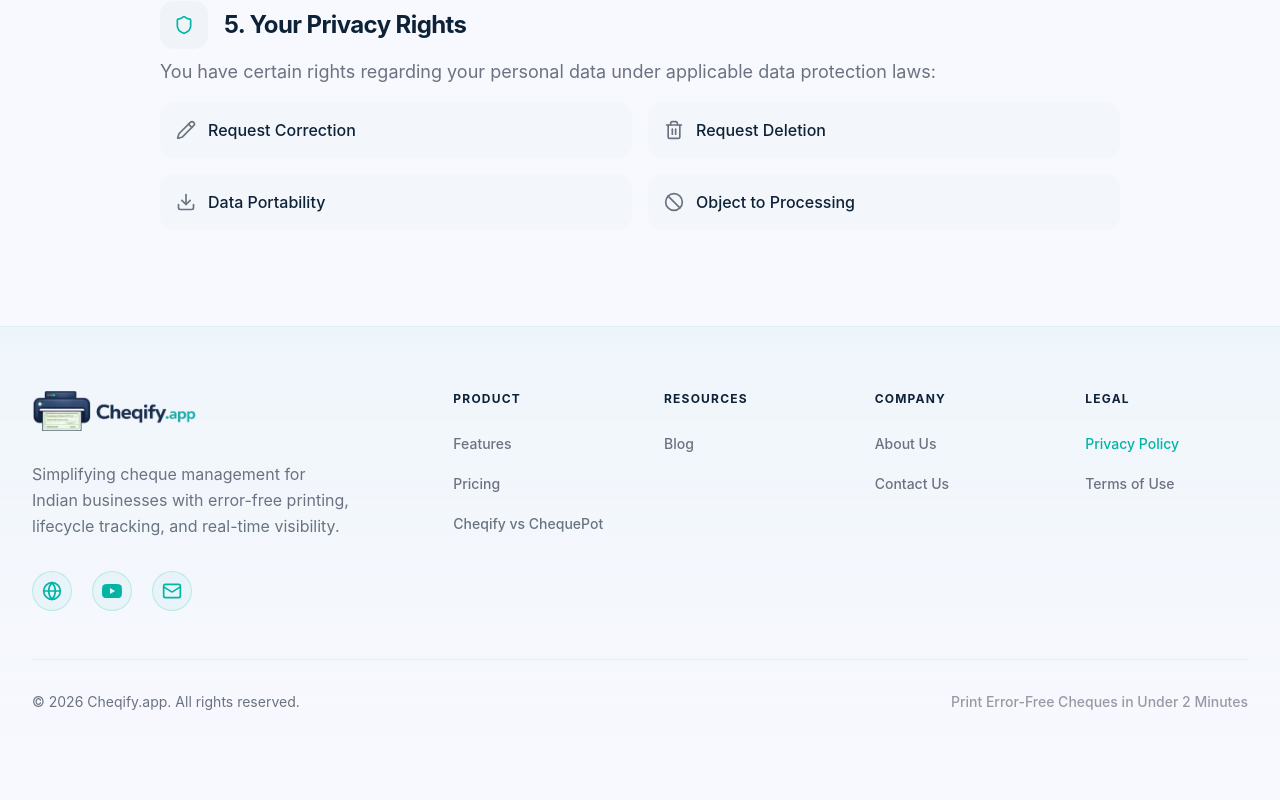
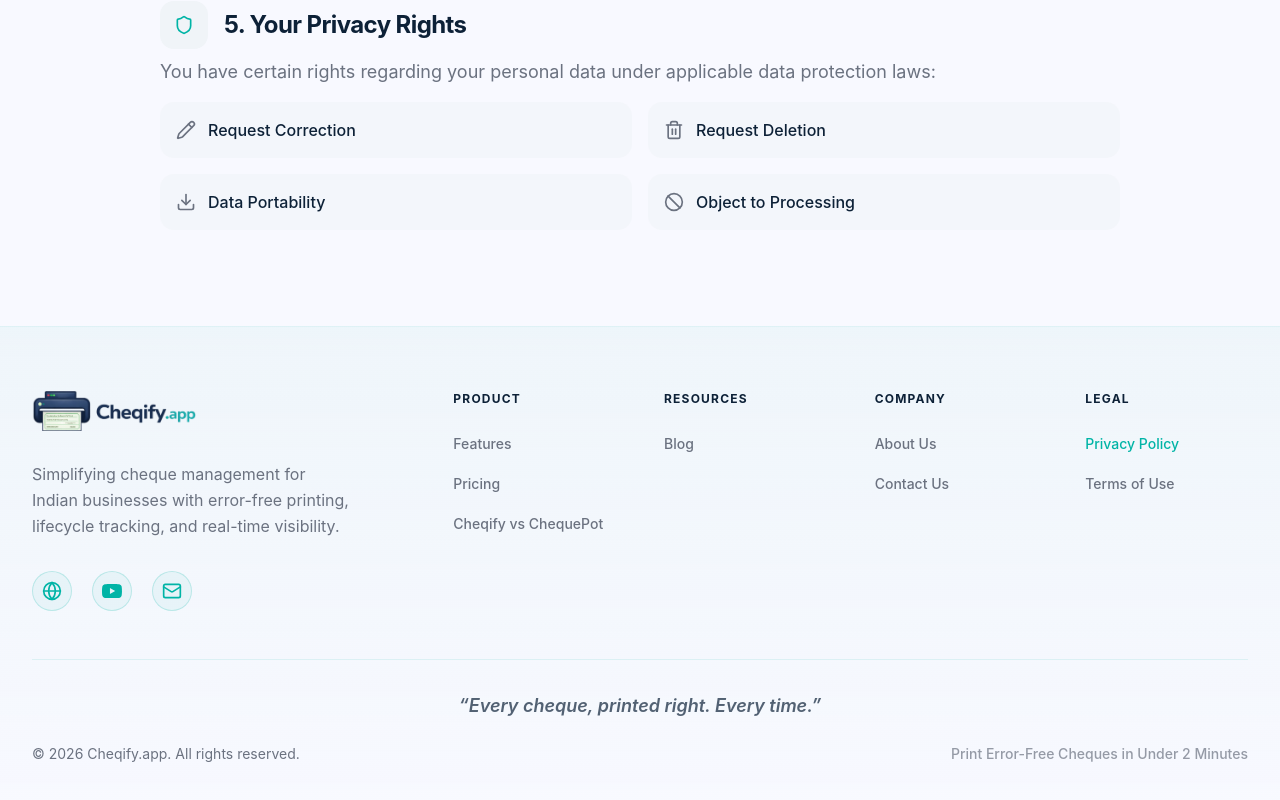
Before and after one commit to ravihirapara/cheqify-website, a Next.js app: page /en/privacy in a window 1280 px wide. Shown: the part 1899-2699 px from the top of the page. Before the commit the page ends 2675 px from the top, so only its background shows below. Built offline with nearby package versions, Linux system fonts and the light colour scheme; no server answers; a web font is replaced by a local one.

Commit message:
feat: add punchline to footer — Every cheque, printed right. Every time.

```diff
--- a/messages/en.json
+++ b/messages/en.json
@@ -23,7 +23,8 @@
       "legal": "Legal",
       "privacy": "Privacy Policy",
       "terms": "Terms of Use",
-      "compare": "Cheqify vs ChequePot"
+      "compare": "Cheqify vs ChequePot",
+      "punchline": "Every cheque, printed right. Every time."
     },
     "language": {
       "en": "English",
--- a/messages/gu.json
+++ b/messages/gu.json
@@ -23,7 +23,8 @@
       "legal": "કાનૂની",
       "privacy": "ગોપનીયતા નીતિ",
       "terms": "ઉપયોગની શરતો",
-      "compare": "Cheqify vs ChequePot"
+      "compare": "Cheqify vs ChequePot",
+      "punchline": "દરેક ચેક, યોગ્ય રીતે છાપેલ. દર વખતે."
     },
     "language": {
       "en": "English",
--- a/src/components/layout/footer.tsx
+++ b/src/components/layout/footer.tsx
@@ -111,8 +111,15 @@ export function Footer() {
           ))}
         </div>
 
+        {/* Punchline */}
+        <div className="border-t border-primary/10 pt-8 text-center">
+          <p className="text-lg font-semibold italic text-foreground/70">
+            &ldquo;{t("footer.punchline")}&rdquo;
+          </p>
+        </div>
+
         {/* Copyright */}
-        <div className="flex flex-col items-center justify-between gap-4 border-t border-primary/10 pt-8 md:flex-row">
+        <div className="flex flex-col items-center justify-between gap-4 pt-6 md:flex-row">
           <p className="text-sm text-muted-foreground">
             {t("footer.copyright", { year })}
           </p>
```
Also changed, not shown: messages/hi.json.
